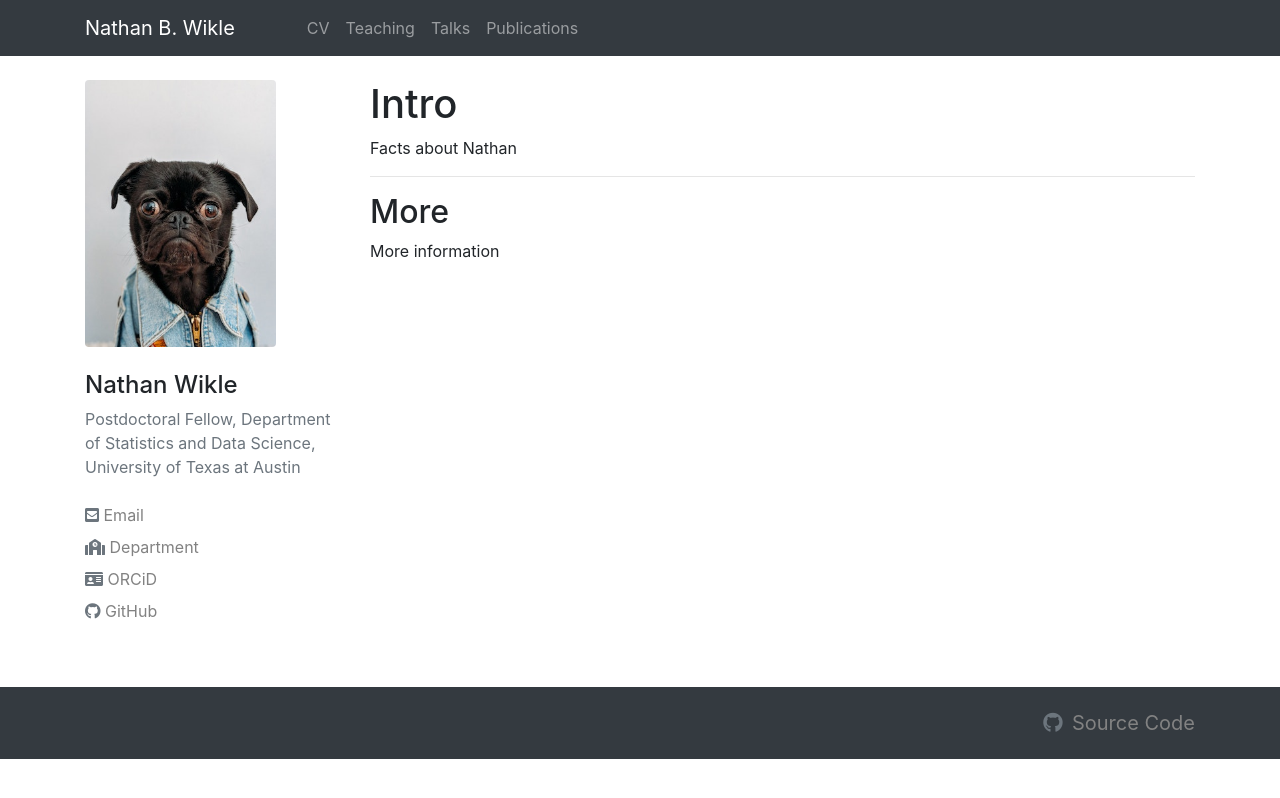
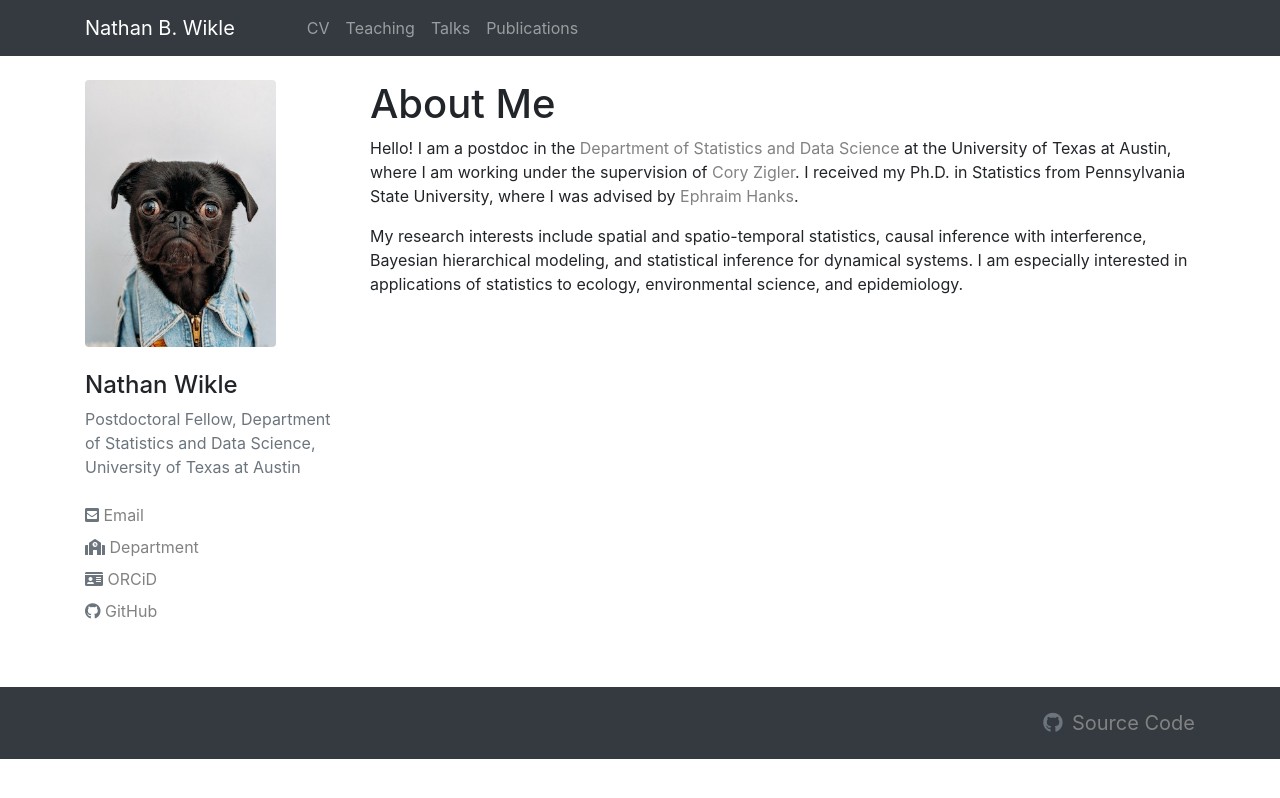
Before and after one commit to nbwikle/nbwikle.github.io, a Jekyll site: the page built from index.md, in a window 1280 px wide. Shown: the top 798 px of the page. Built offline with Jekyll 4.4.1, drawn with Linux system fonts in a browser that asks for light colours; nearby versions of some CDN libraries.

Commit message:
Updated index

```diff
--- a/index.md
+++ b/index.md
@@ -3,12 +3,8 @@ title: Home
 layout: page
 ---
 
-# Intro
+# About Me
 
-Facts about Nathan
+Hello! I am a postdoc in the [Department of Statistics and Data Science](https://stat.utexas.edu/people/postdoctoral-fellows) at the University of Texas at Austin, where I am working under the supervision of [Cory Zigler](https://sites.cns.utexas.edu/zigler/home). I received my Ph.D. in Statistics from Pennsylvania State University, where I was advised by [Ephraim Hanks](https://sites.psu.edu/hanks/).
 
----
-
-## More
-
-More information
+My research interests include spatial and spatio-temporal statistics, causal inference with interference, Bayesian hierarchical modeling, and statistical inference for dynamical systems. I am especially interested in applications of statistics to ecology, environmental science, and epidemiology.
```
